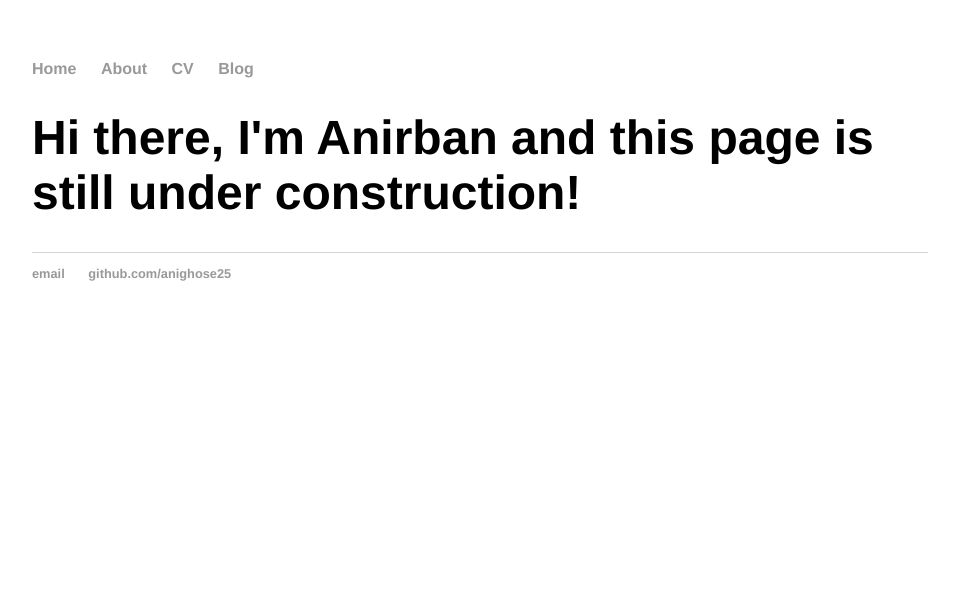
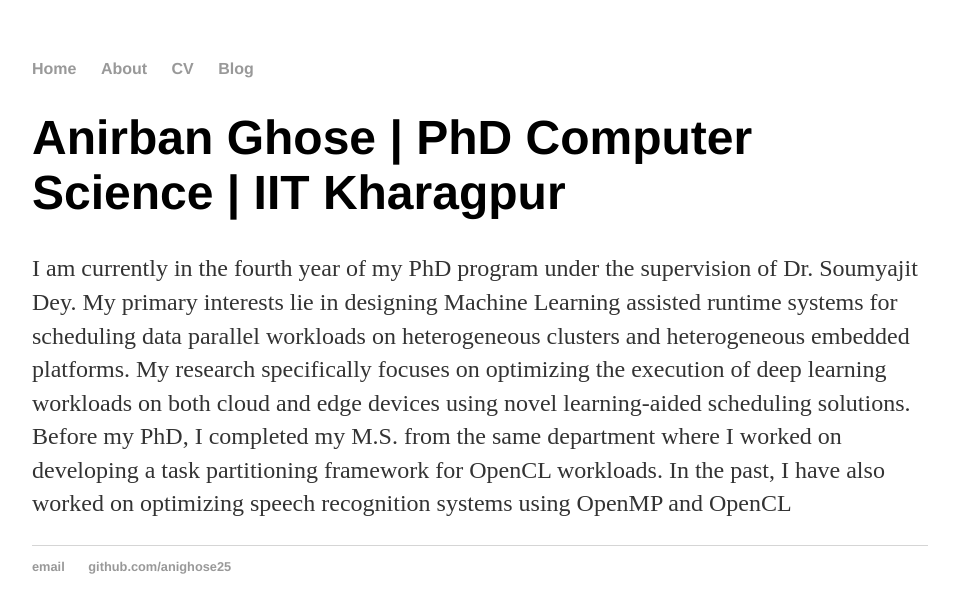
Before and after one commit to anighose25/anighose25.github.io, a Jekyll site: the page built from index.html, in a window 1280 px wide. Shown: the top 613 px of the page, without its empty margins (160-1119 px from the left). Built offline with Jekyll 4.4.1, drawn with Linux system fonts in a browser that asks for light colours.

Commit message:
Update index.html

```diff
--- a/index.html
+++ b/index.html
@@ -3,7 +3,11 @@ layout: default
 title: Academic Blog
 ---
 <div class="blurb">
-	<h1>Hi there, I'm Anirban and this page is still under construction!</h1>
-
+	<h1>Anirban Ghose | PhD Computer Science | IIT Kharagpur</h1>
+	<p> I am currently in the fourth year of my PhD program under the supervision of Dr. Soumyajit Dey. My primary interests lie in designing Machine Learning assisted
+	runtime systems for scheduling data parallel workloads on heterogeneous clusters and heterogeneous embedded platforms. My research specifically
+	focuses on optimizing the execution of deep learning workloads on both cloud and edge devices using novel learning-aided scheduling solutions.
+	Before my PhD, I completed my M.S. from the same department where I worked on developing a task partitioning framework for OpenCL workloads.
+	In the past, I have also worked on optimizing speech recognition systems using OpenMP and OpenCL</p>
 
 </div><!-- /.blurb -->
```
